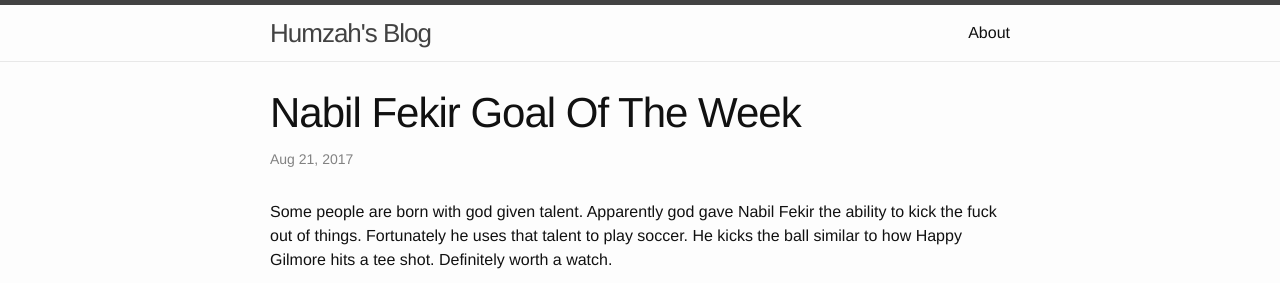
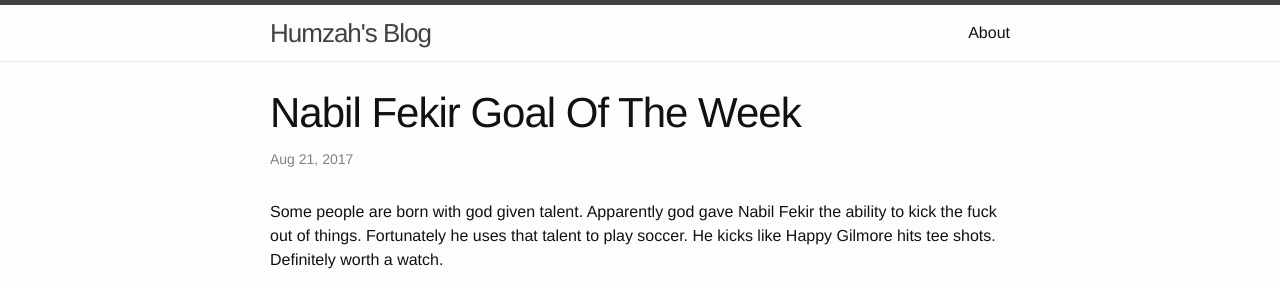
Before and after one commit to HumzahChoudry/HumzahChoudry.github.io, a Jekyll site: the page built from _posts/2017-08-21-nabil-fekir-goal-of-the-week.markdown, in a window 1280 px wide, cut to the strip 0-283 px from the top of the page. Built offline with Jekyll 4.4.1, drawn with Linux system fonts in a browser that asks for light colours; our own code applies the rules of GitHub Pages for plain Markdown files.

Commit message:
Update 2017-08-21-nabil-fekir-goal-of-the-week.markdown

```diff
--- a/_posts/2017-08-21-nabil-fekir-goal-of-the-week.markdown
+++ b/_posts/2017-08-21-nabil-fekir-goal-of-the-week.markdown
@@ -1,3 +1,3 @@
-Some people are born with god given talent. Apparently god gave Nabil Fekir the ability to kick the fuck out of things. Fortunately he uses that talent to play soccer. He kicks the ball similar to how Happy Gilmore hits a tee shot. Definitely worth a watch.
+Some people are born with god given talent. Apparently god gave Nabil Fekir the ability to kick the fuck out of things. Fortunately he uses that talent to play soccer. He kicks like Happy Gilmore hits tee shots. Definitely worth a watch.
 
 <iframe width="560" height="315" src="https://www.youtube.com/embed/If414TzKKwY" frameborder="0" allowfullscreen></iframe>
```
